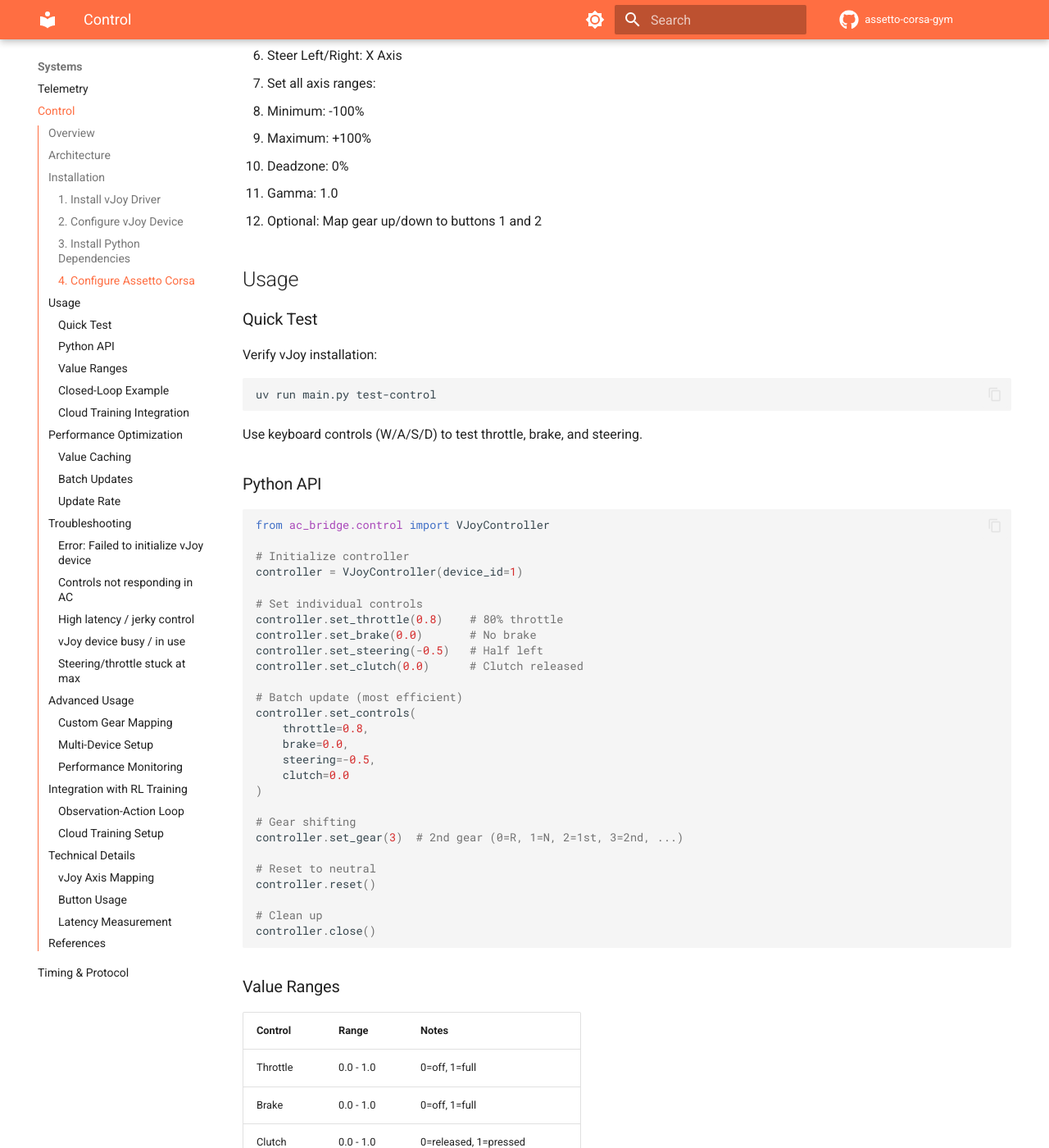
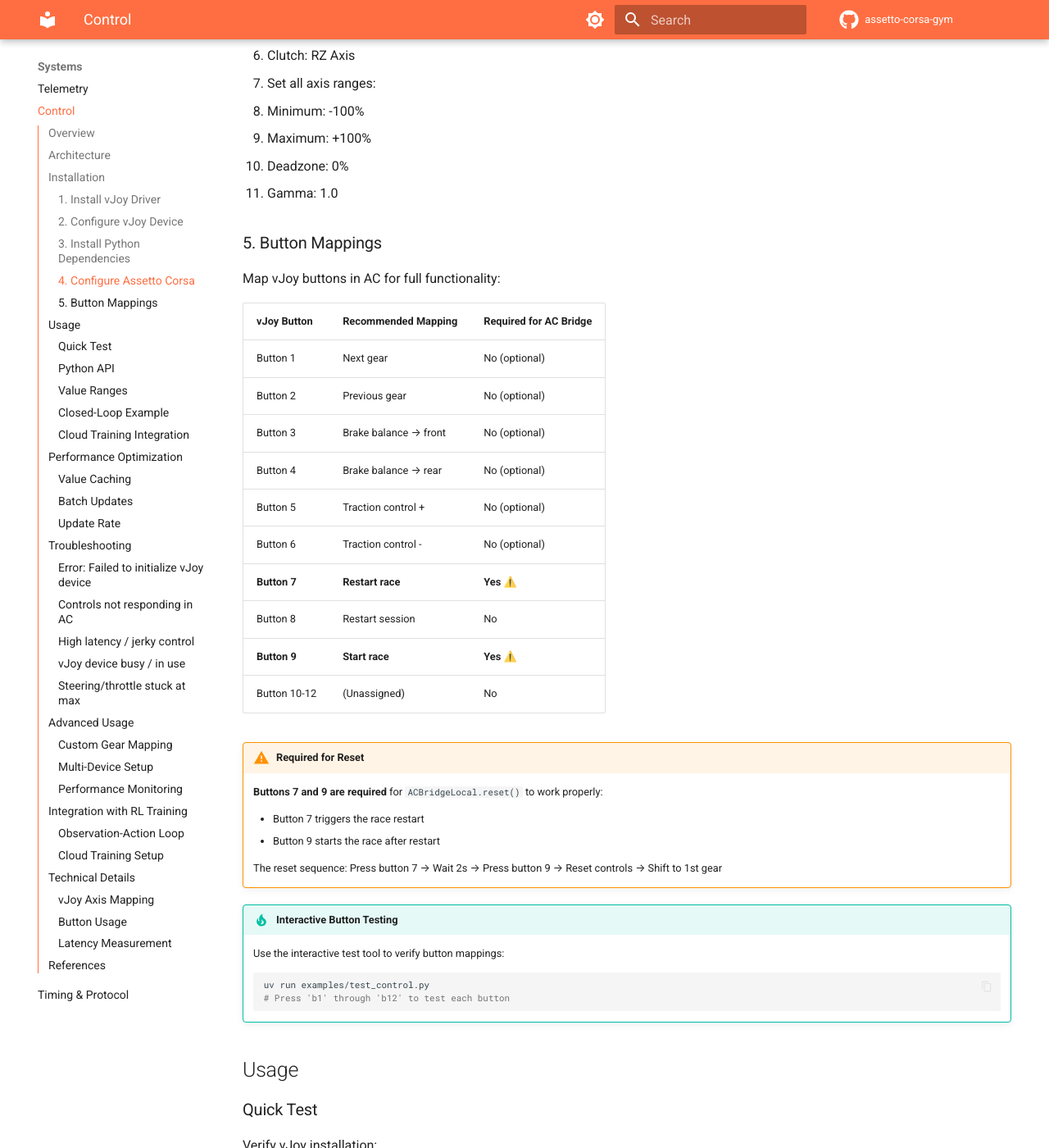
Before and after one commit to wongd-hub/assetto-corsa-gym, an MkDocs documentation site: the page built from docs/systems/control.md, in a window 1280 px wide and 1400 px high, scrolled down 1454 px. Shown: the whole window at 82% size. Built offline with MkDocs 1.6.1 and Material for MkDocs 9.7.7, drawn with Linux system fonts in a browser that asks for light colours; comment, search, counter and statistics services are not loaded; some of the changed text lies outside the part shown.

Commit message:
docs: Add vJoy button mapping table and requirements
- Add comprehensive button mapping table to installation.md and control.md
- Document which buttons are required (7 and 9 for reset)
- Add warnings and tips about button setup
- Update bridge-local.md to reference button mappings
- Include recommended mappings for all 12 buttons

Makes it clear which buttons must be configured for reset() to work.

````diff
--- a/docs/systems/control.md
+++ b/docs/systems/control.md
@@ -44,7 +44,7 @@
   - Y Axis: ✓ (Throttle)
   - Z Axis: ✓ (Brake)
   - RZ Rotation: ✓ (Clutch)
-- Buttons: 8 or more
+- Buttons: 12 or more (recommended)
 - POV Hat Switch: 0 (disabled)
 
 Click "Apply" to save configuration.
@@ -62,17 +62,48 @@
 In AC, go to Options → Controls:
 
 1. Select "vJoy Device" as controller
-2. Map controls:
+2. Map axes:
+   - Steering: X Axis
    - Throttle: Y Axis
    - Brake: Z Axis
    - Clutch: RZ Axis
-   - Steer Left/Right: X Axis
 3. Set all axis ranges:
    - Minimum: -100%
    - Maximum: +100%
    - Deadzone: 0%
    - Gamma: 1.0
-4. Optional: Map gear up/down to buttons 1 and 2
+
+### 5. Button Mappings
+
+Map vJoy buttons in AC for full functionality:
+
+| vJoy Button | Recommended Mapping | Required for AC Bridge |
+|-------------|---------------------|------------------------|
+| Button 1 | Next gear | No (optional) |
+| Button 2 | Previous gear | No (optional) |
+| Button 3 | Brake balance → front | No (optional) |
+| Button 4 | Brake balance → rear | No (optional) |
+| Button 5 | Traction control + | No (optional) |
+| Button 6 | Traction control - | No (optional) |
+| **Button 7** | **Restart race** | **Yes** ⚠️ |
+| Button 8 | Restart session | No |
+| **Button 9** | **Start race** | **Yes** ⚠️ |
+| Button 10-12 | (Unassigned) | No |
+
+!!! warning "Required for Reset"
+    **Buttons 7 and 9 are required** for `ACBridgeLocal.reset()` to work properly:
+
+    - Button 7 triggers the race restart
+    - Button 9 starts the race after restart
+
+    The reset sequence: Press button 7 → Wait 2s → Press button 9 → Reset controls → Shift to 1st gear
+
+!!! tip "Interactive Button Testing"
+    Use the interactive test tool to verify button mappings:
+    ```bash
+    uv run examples/test_control.py
+    # Press 'b1' through 'b12' to test each button
+    ```
 
 ## Usage
 
````
Also changed, not shown: docs/api/bridge-local.md (+10 -3 lines), docs/installation.md (+22 -7 lines).
